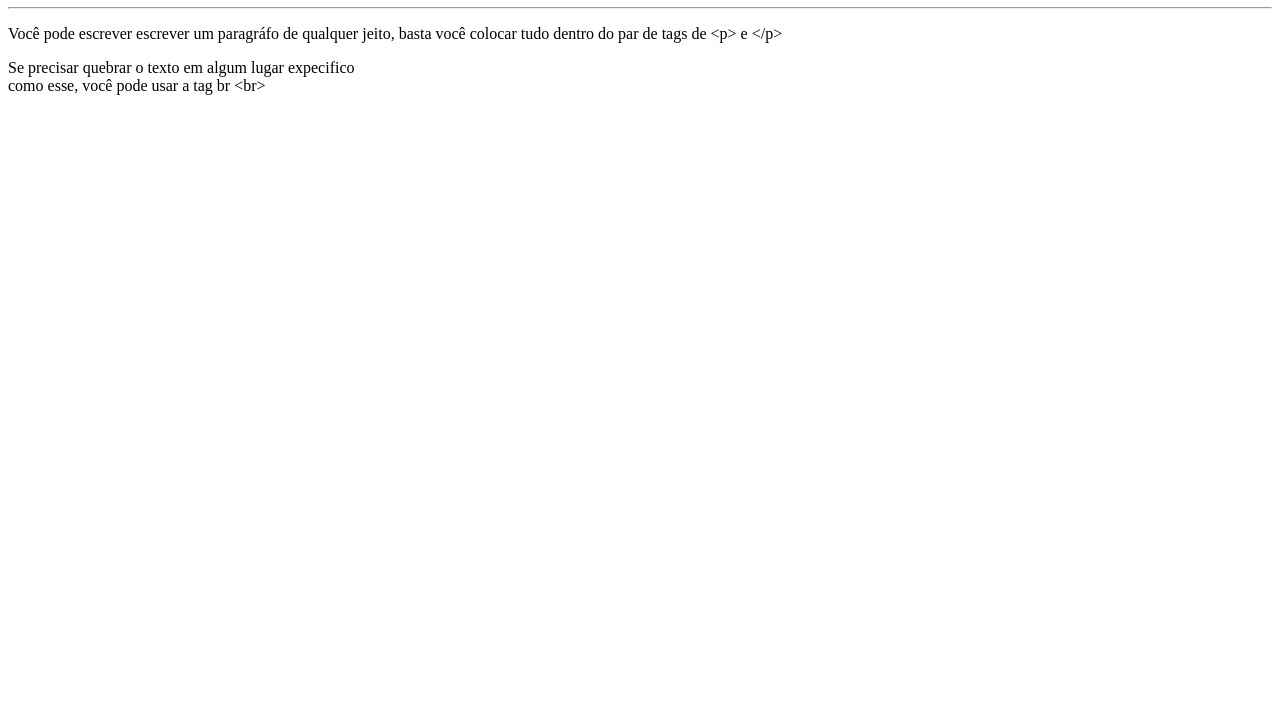
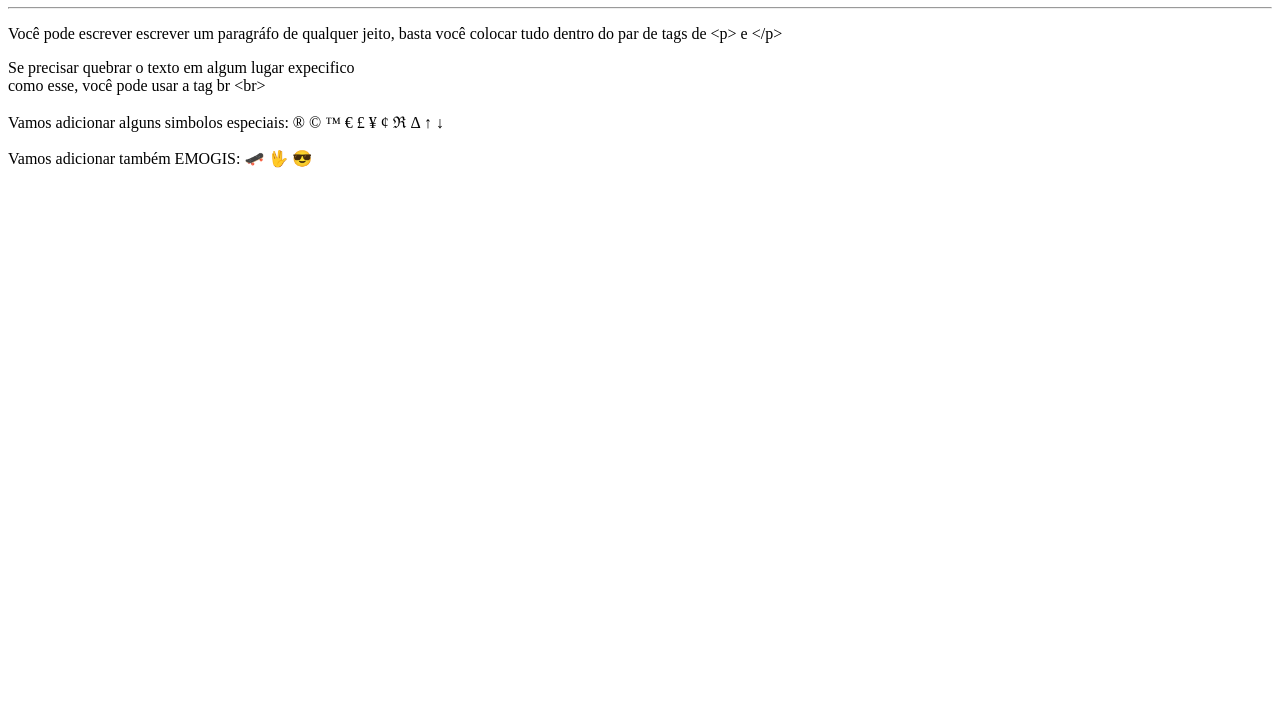
Before and after one commit to GustavoVieiraa/CursoemVideo-HTML5-CSS3, a plain HTML site: page EX002/index.html in a window 1280 px wide. Shown: the part 83-800 px from the top of the page. Drawn offline with Linux system fonts and the light colour scheme.

Commit message:
capitulo 5 Aula 2 concluido

```diff
--- a/EX002/index.html
+++ b/EX002/index.html
@@ -13,8 +13,26 @@
     <p>Você pode escrever
         escrever um paragráfo de qualquer jeito, basta você colocar tudo dentro do par de tags de &lt;p&gt; e &lt;/p&gt;
     </p>
-    <p>Se precisar quebrar o texto em algum lugar expecifico <br> como esse, você pode usar a tag br &lt;br&gt;
+    <p>Se precisar quebrar o texto em algum lugar expecifico <br> como esse, você pode usar a tag br &lt;br&gt; <!-- LESS THAN / GREATER THAN -->
+    </p>
+    <p>Vamos adicionar alguns simbolos especiais:
+        &reg; <!--SÍMBOLO ORIGINAL-->
+        &copy; <!--SÍMBOLO COPY RIGHT-->
+        &trade; <!--SÍMBOLO MARCA REGISTRADA-->
+        &euro; <!--SÍMBOLO EURO-->
+        &pound; <!--SÍMBOLO LIBRA-->
+        &yen; <!--SÍMBOLO DINHEIRO JAPONES-->
+        &cent; <!--SÍMBOLO CENTS EM DOLLAR-->
+        &real; <!--SÍMBOLO REAL-->
+        &Delta; <!--SÍMBOLO DELTA-->
+        &uparrow; <!--SÍMBOLO SETA PARA CIMA-->
+        &DownArrow; <!--SÍMBOLO SETA PARA BAIXO-->
     </p>
 
+    <p>Vamos adicionar também EMOGIS:
+        &#x1F6F9
+        &#x1F596
+        &#x1F60E
+    </p>
 </body>
 </html>
```
